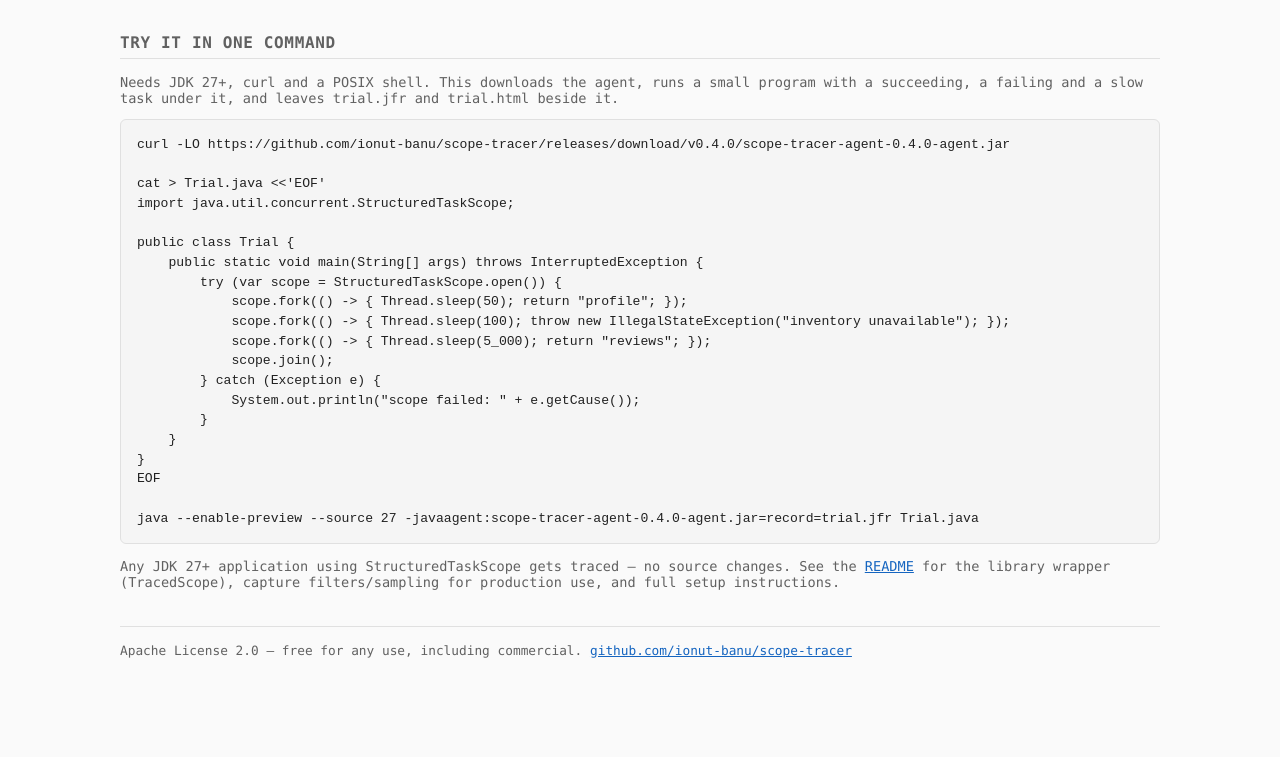
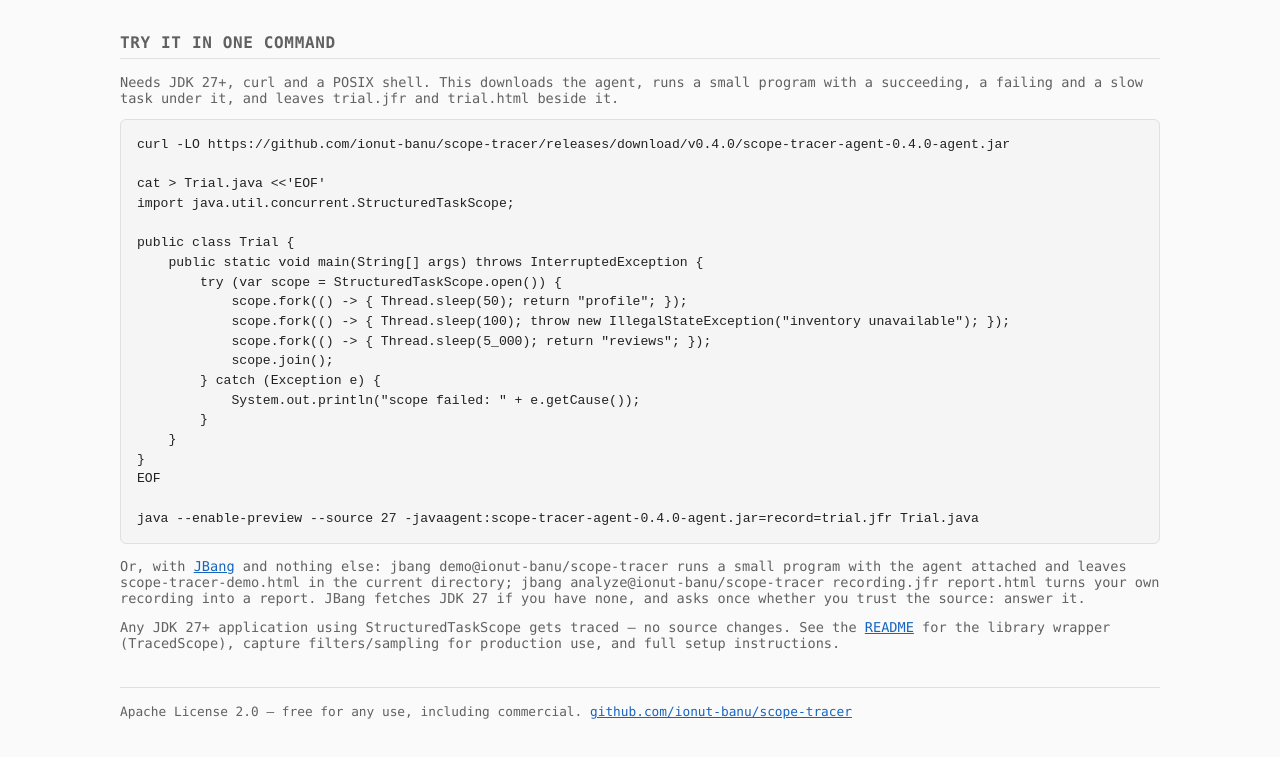
Before and after one commit to ionut-banu/scope-tracer, a plain HTML site: page docs/index.html in a window 1280 px wide. Shown: the part 992-1749 px from the top of the page. Before the commit the page ends 1714 px from the top, so only its background shows below. Drawn offline with Linux system fonts and the light colour scheme.

Commit message:
docs: README JBang line and Demos row, landing page JBang link (#57)
Co-Authored-By: Claude Opus 5.5 <noreply@anthropic.com>

```diff
--- a/docs/index.html
+++ b/docs/index.html
@@ -114,6 +114,14 @@ EOF
 
 java --enable-preview --source 27 -javaagent:scope-tracer-agent-0.4.0-agent.jar=record=trial.jfr Trial.java</pre>
     <p style="color:var(--muted);font-size:0.85rem;">
+      Or, with <a href="https://www.jbang.dev/download/">JBang</a> and nothing else:
+      <code>jbang demo@ionut-banu/scope-tracer</code> runs a small program with the agent
+      attached and leaves <code>scope-tracer-demo.html</code> in the current directory;
+      <code>jbang analyze@ionut-banu/scope-tracer recording.jfr report.html</code> turns your own
+      recording into a report. JBang fetches JDK 27 if you have none, and asks once whether you
+      trust the source: answer it.
+    </p>
+    <p style="color:var(--muted);font-size:0.85rem;">
       Any JDK 27+ application using <code>StructuredTaskScope</code> gets traced —
       no source changes. See the
       <a href="https://github.com/ionut-banu/scope-tracer#readme">README</a>
```
Also changed, not shown: 1 other file.
